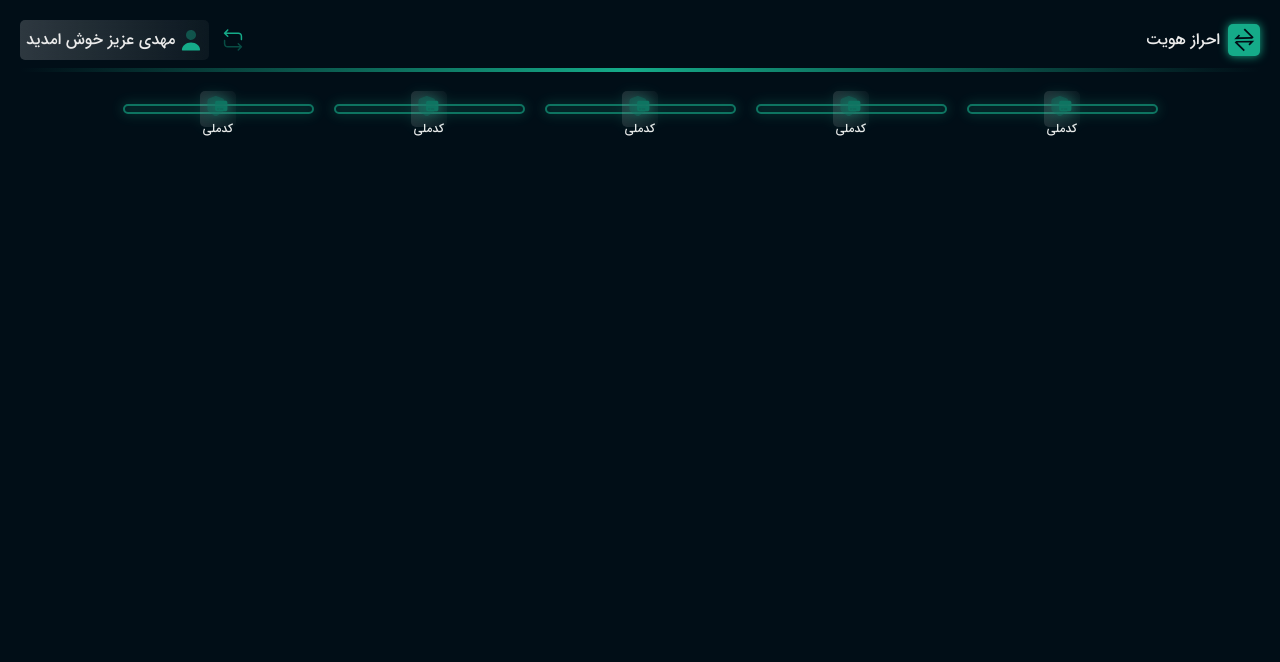
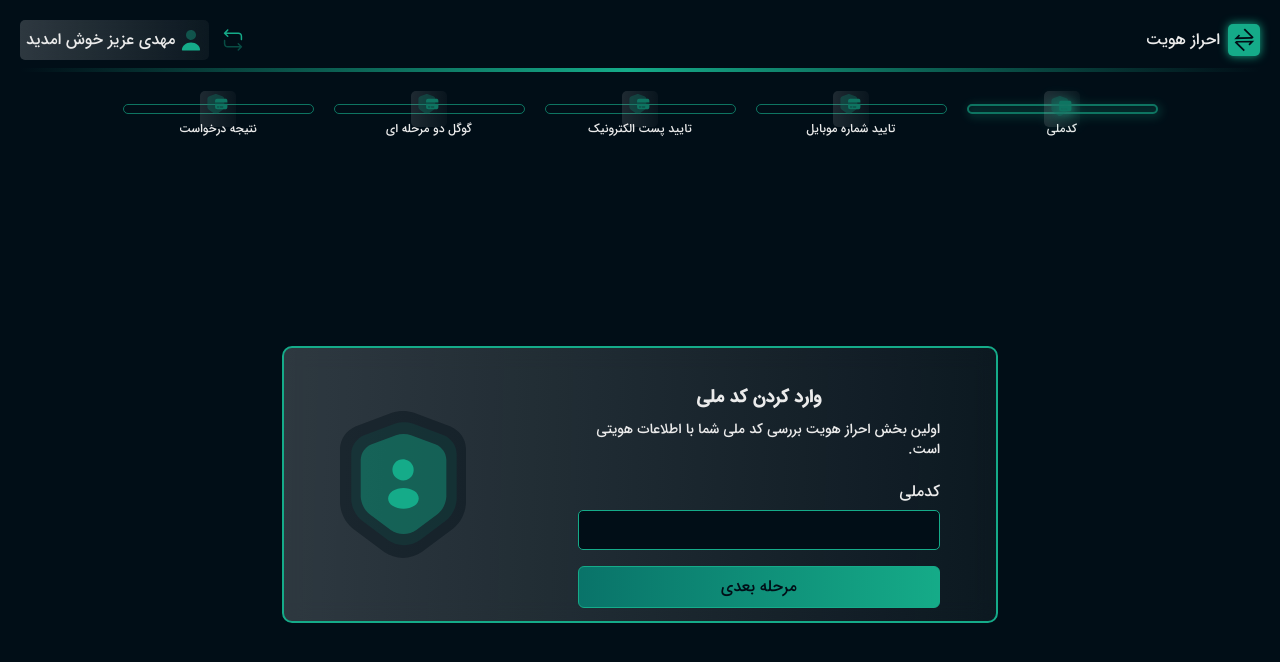
Before and after one commit to danyalbani240/dashboard, a Nuxt app: page /verify in a window 1280 px wide. Shown: the top 662 px of the page. Built offline with nearby package versions, Linux system fonts and the light colour scheme.

Commit message:
styles and going next stages enabled

```diff
--- a/pages/verify/index.vue
+++ b/pages/verify/index.vue
@@ -2,39 +2,40 @@
   <div class="bg-primary w-full text-Neutral-Gray p-5">
     <base-dashboard-header :pageName="'احراز هویت'" />
 
-    <div class="stages flex mt-8 justify-center">
-      <div class="stage mx-2.5">
+    <div class="stages flex mt-8 justify-center flex-row-reverse">
+      <div class="stage mx-2.5" :class="{ active: step === 1, pass: step > 1 }">
         <div class="stage-input"></div>
         <p class="text-center mt-2 text-xs">کدملی</p>
       </div>
-      <div class="stage mx-2.5">
+      <div class="stage mx-2.5" :class="{ active: step === 2, pass: step > 2 }">
         <div class="stage-input"></div>
-        <p class="text-center mt-2 text-xs">کدملی</p>
+        <p class="text-center mt-2 text-xs">تایید شماره موبایل</p>
       </div>
-      <div class="stage mx-2.5">
+      <div class="stage mx-2.5" :class="{ active: step === 3, pass: step > 3 }">
         <div class="stage-input"></div>
-        <p class="text-center mt-2 text-xs">کدملی</p>
+        <p class="text-center mt-2 text-xs">تایید پست الکترونیک</p>
       </div>
-      <div class="stage mx-2.5">
+      <div class="stage mx-2.5" :class="{ active: step === 4, pass: step > 4 }">
         <div class="stage-input"></div>
-        <p class="text-center mt-2 text-xs">کدملی</p>
+        <p class="text-center mt-2 text-xs">گوگل دو مرحله ای</p>
       </div>
-      <div class="stage mx-2.5">
+      <div class="stage mx-2.5" :class="{ active: step === 5, pass: step > 5 }">
         <div class="stage-input"></div>
-        <p class="text-center mt-2 text-xs">کدملی</p>
+        <p class="text-center mt-2 text-xs">نتیجه درخواست</p>
       </div>
     </div>
-     <!-- <the-verify-stage-one />  -->
-    <!-- <the-verify-stage-two /> -->
-    <!-- <the-verify-email-stage /> -->
-    <!-- <the-authentication-stage /> -->
-    <!-- <the-authentication-stage-two /> -->
-    <!-- <the-verify-completed /> -->
+    <the-verify-stage-one v-if="step === 1" @getPass="step++" />
+    <the-verify-stage-two v-if="step === 2" @getPass="step++" />
+    <the-verify-email-stage v-if="step === 3" @getPass="step++" />
+    <the-authentication-stage @getBack="step--"  v-if="step === 4" @getPass="step++" />
+    <the-authentication-stage-two @getBack="step--"  v-if="step === 5" @getPass="step++" />
+    <the-verify-completed v-if="step === 6" />
   </div>
 </template>
 
 <script>
 import TheAuthenticationStage from "~/components/TheAuthenticationStage.vue";
+import TheAuthenticationStageTwo from "~/components/TheAuthenticationStageTwo.vue";
 import TheVerifyCompleted from "~/components/TheVerifyCompleted.vue";
 import TheVerifyEmailStage from "~/components/TheVerifyEmailStage.vue";
 import TheVerifyStageOne from "~/components/TheVerifyStageOne.vue";
@@ -46,6 +47,12 @@ export default {
     TheVerifyEmailStage,
     TheAuthenticationStage,
     TheVerifyCompleted,
+    TheAuthenticationStageTwo
+  },
+  data() {
+    return {
+      step: 1,
+    };
   },
 };
 </script>
@@ -54,11 +61,17 @@ export default {
 .stage-input {
   width: 191px;
   height: 10px;
-  border: 2px solid #15ab89;
-  filter: drop-shadow(0px 0px 6px #15ab89);
+  border: 1px solid #15ab89;
   border-radius: 15.5px;
   opacity: 0.65;
   position: relative;
+}
+.stage.active .stage-input {
+  border-width: 2px !important;
+  filter:drop-shadow(2px 2px 5px #15ab89);
+}
+.stage.pass .stage-input {
+  background-color: #15ab89;
 }
 .stage-input::before {
   content: "";
```
